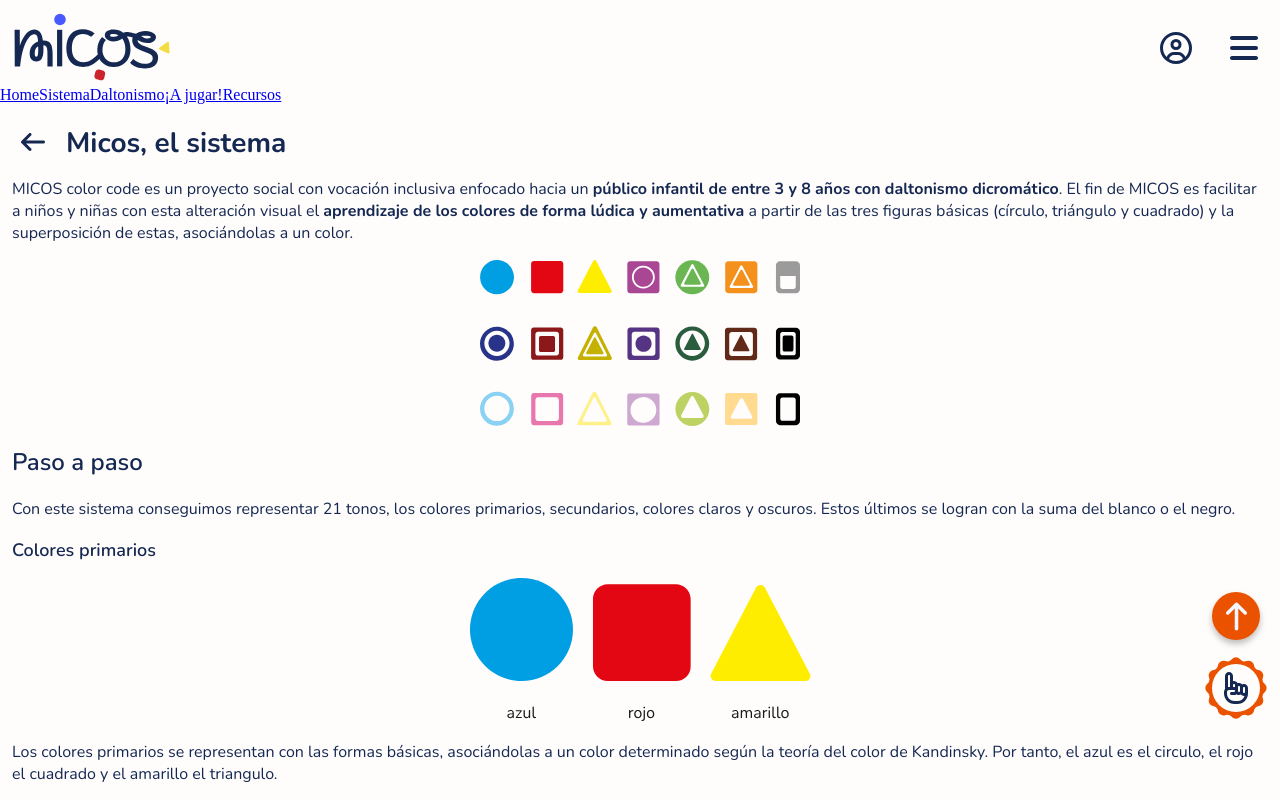
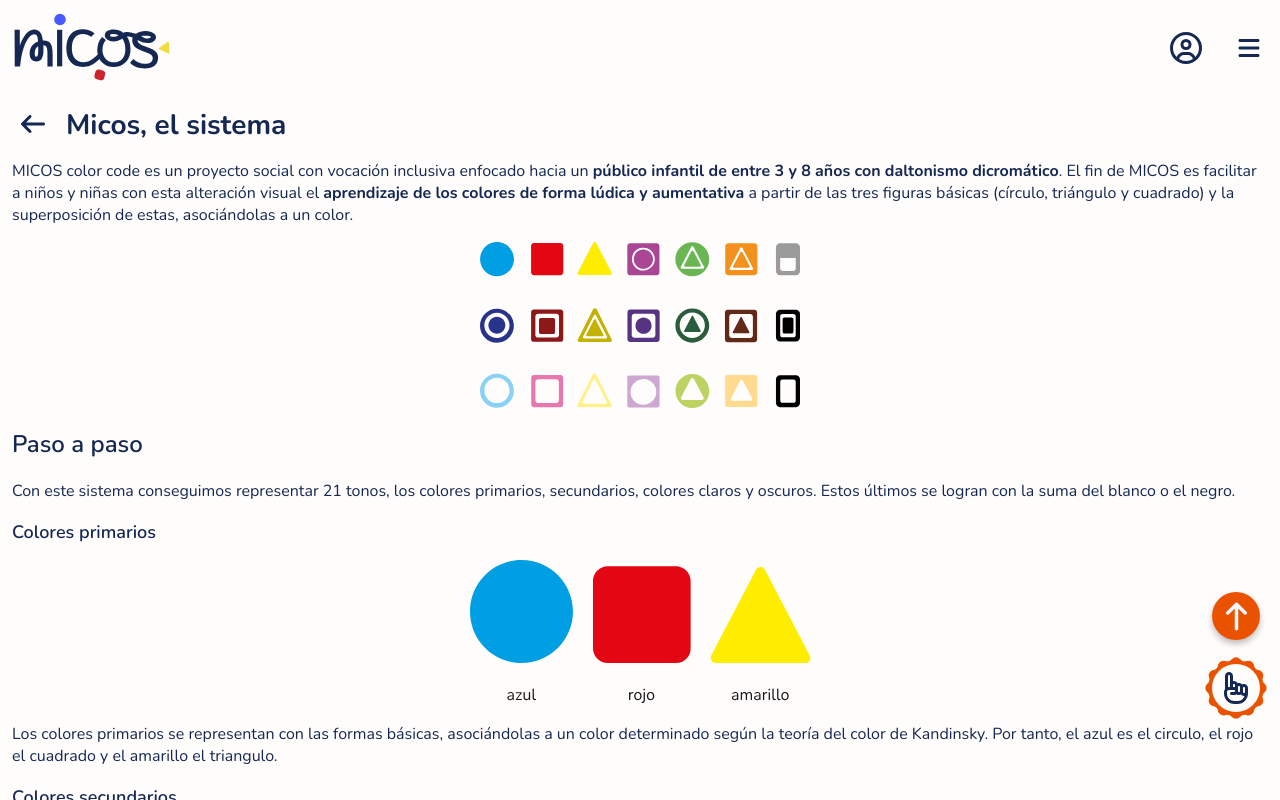
Before and after one commit to sara-vazquez/micos-color-code-frontend, a React (Vite) app: page /system in a window 1280 px wide. Built offline with nearby package versions, Linux system fonts and the light colour scheme; sample sign-in values are in the browser's storage.

Commit message:
style: added styles

```diff
--- a/src/components/navbar/Navbar.css
+++ b/src/components/navbar/Navbar.css
@@ -53,3 +53,85 @@
     border: none;
     background-color: transparent;
 }
+
+/* menu */
+.hamburger-menu {
+    position: fixed;
+    top: 0;
+    right: -100%;
+    width: 300px;
+    height: 100vh;
+    background-color: var(--white);
+    box-shadow: -2px 0 10px rgba(0, 0, 0, 0.1);
+    transition: right 0.3s ease-in-out;
+    z-index: 999;
+    padding-top: 80px;
+}
+
+.hamburger-menu--open {
+    right: 0;
+}
+
+.hamburger-menu__nav {
+    display: flex;
+    flex-direction: column;
+    padding: 2rem 0;
+}
+
+.hamburger-menu__link {
+    padding: 1.2rem 2rem;
+    text-decoration: none;
+    color: var(--primary-500);
+    font-family: var(--font-family);
+    font-size: var(--body-size);
+    font-weight: var(--body-weight);
+    transition: background-color 0.2s ease;
+    border-left: 4px solid transparent;
+}
+
+.hamburger-menu__link:hover {
+    background-color: rgba(0, 0, 0, 0.05);
+}
+
+.hamburger-menu__link--active {
+    font-weight: var(--button-weight);
+    border-left-color: var(--primary-500);
+}
+
+.hamburger-menu__overlay {
+    position: fixed;
+    top: 0;
+    left: 0;
+    width: 100%;
+    height: 100vh;
+    background-color: rgba(0, 0, 0, 0.5);
+    z-index: 800;
+    animation: fadeIn 0.3s ease-in-out;
+}
+
+
+.menu__button {
+    background: none;
+    border: none;
+    font-size: 1.5rem;
+    cursor: pointer;
+    color: var(--primary-500);
+    transition: transform 0.3s ease;
+}
+
+.menu__button:hover {
+    transform: scale(1.1);
+}
+
+/* Responsive */
+@media (max-width: 768px) {
+    .hamburger-menu {
+        width: 250px;
+    }
+}
+
+@media (max-width: 480px) {
+    .hamburger-menu {
+        width: 80%;
+    }
+}
--- a/src/components/navbar/Navbar.jsx
+++ b/src/components/navbar/Navbar.jsx
@@ -50,32 +50,27 @@
                     <Link
                         to="/home"
                         className={`hamburger-menu__link ${isActive('/home') ? 'hamburger-menu__link--active' : ''}`}
-                        onClick={closeMenu}>Home
-                    </Link>
+                        onClick={closeMenu}>Home</Link>
 
                     <Link
                         to="/system"
                         className={`hamburger-menu__link ${isActive('/system') ? 'hamburger-menu__link--active' : ''}`}
-                        onClick={closeMenu}>Sistema
-                    </Link>
+                        onClick={closeMenu}>Micos color code</Link>
 
                     <Link
                         to="/daltonism"
                         className={`hamburger-menu__link ${isActive('/daltonism') ? 'hamburger-menu__link--active' : ''}`}
-                        onClick={closeMenu}>Daltonismo
-                    </Link>
+                        onClick={closeMenu}>Daltonismo</Link>
 
                     <Link
                         to="/play"
                         className={`hamburger-menu__link ${isActive('/play') ? 'hamburger-menu__link--active' : ''}`}
-                        onClick={closeMenu}>¡A jugar!
-                    </Link>
+                        onClick={closeMenu}>¡A jugar!</Link>
 
                     <Link
                         to="/resources"
                         className={`hamburger-menu__link ${isActive('/resources') ? 'hamburger-menu__link--active' : ''}`}
-                        onClick={closeMenu}>Recursos
-                    </Link>
+                        onClick={closeMenu}>Recursos</Link>
                 </nav>
             </section>
 
```
